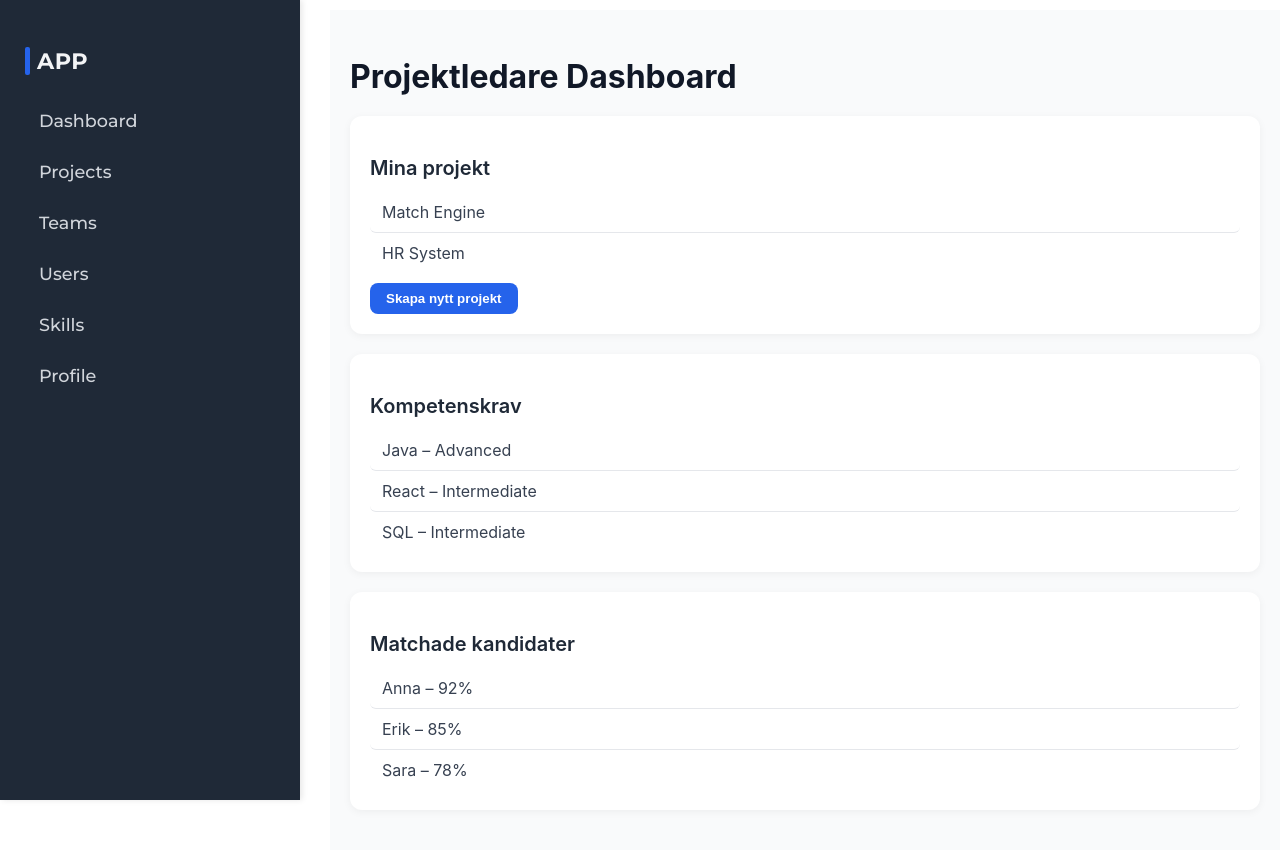
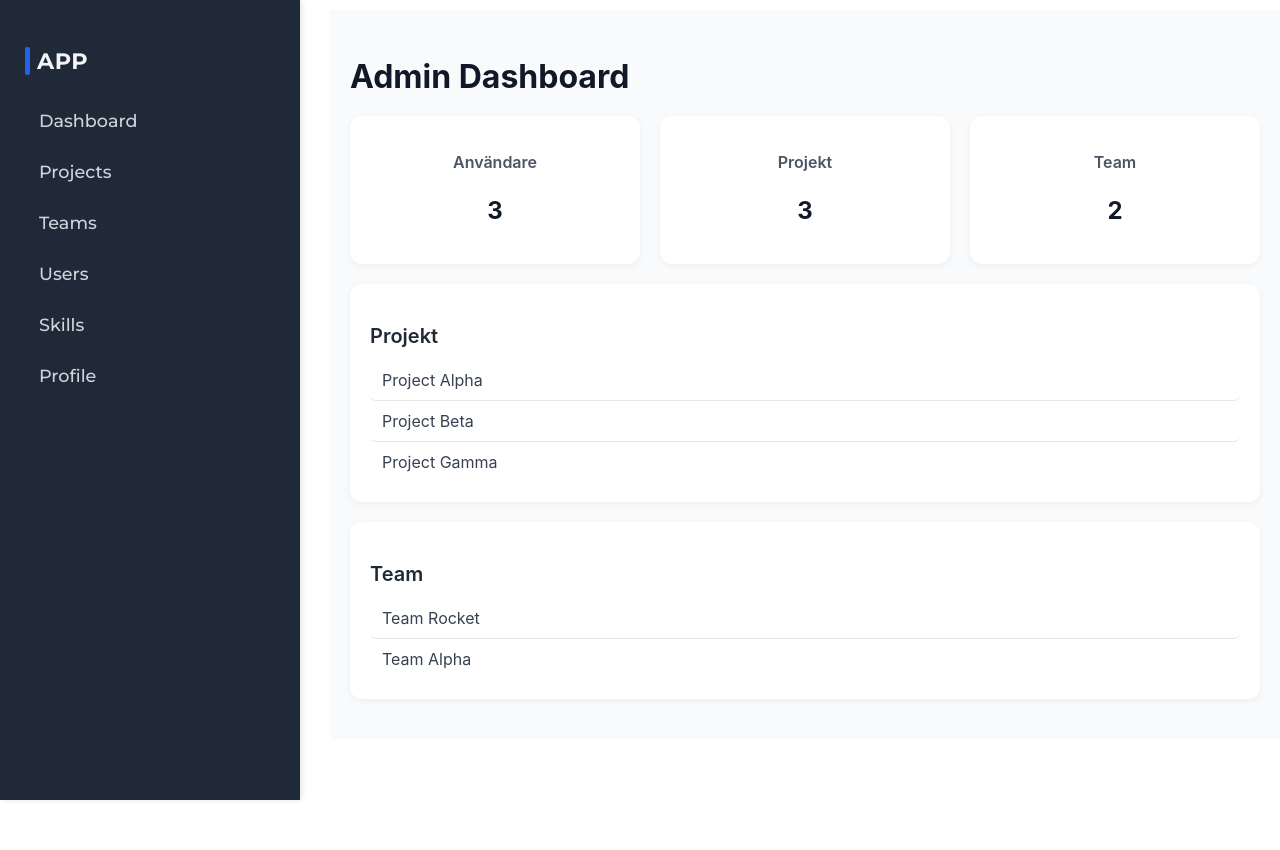
Before and after one commit to Frossstyy85/match-engine, a Next.js app: page /dashboard in a window 1280 px wide. After the commit the page ends 800 px from the top, so only its background shows below. Built offline with nearby package versions, Linux system fonts and the light colour scheme.

Commit message:
faster dashboard import

```diff
--- a/src/app/dashboard/page.jsx
+++ b/src/app/dashboard/page.jsx
@@ -1,21 +1,24 @@
+"use server"
+
 import "./dashboard.css";
-import AdminDashboard from "@/app/dashboard/components/AdminDashboard";
-import ProjectLeadDashboard from "@/app/dashboard/components/ProjectLeadDashboard";
-import HrDashboard from "@/app/dashboard/components/HrDashboard";
-import UserDashboard from "@/app/dashboard/components/UserDashboard";
+import dynamic from "next/dynamic";
+
+const component = {
+    admin: dynamic(() => import("@/app/dashboard/components/AdminDashboard")),
+    user: dynamic(() => import("@/app/dashboard/components/UserDashboard")),
+    hr: dynamic(() => import("@/app/dashboard/components/HrDashboard")),
+    project_lead: dynamic(() => import("@/app/dashboard/components/ProjectLeadDashboard"))
+}
 
 
-export default function DashboardPage() {
+export default async function DashboardPage() {
 
-    const role = "PROJECT_LEAD"
+    const role = "admin"
+
+    const Dashboard = component[role];
 
     return (
-        <>
-            {role === "ADMIN" && <AdminDashboard/>}
-            {role === "USER" && <UserDashboard/>}
-            {role === "HR" && <HrDashboard/>}
-            {role === "PROJECT_LEAD" && <ProjectLeadDashboard/>}
-        </>
+        <Dashboard/>
     )
 
 
```
Also changed, not shown: 1 other file (tests, documents, lock files or other folders).
